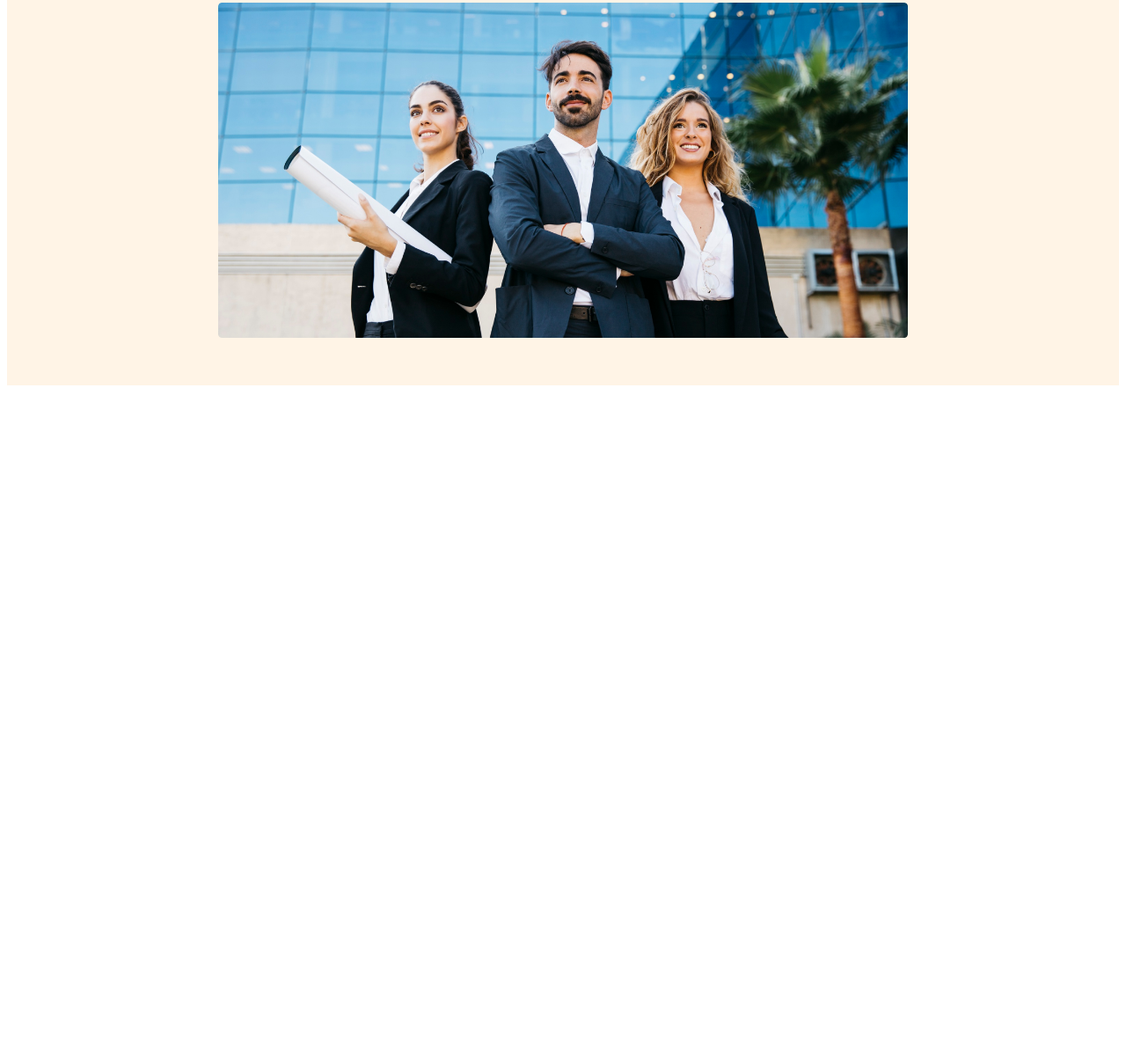
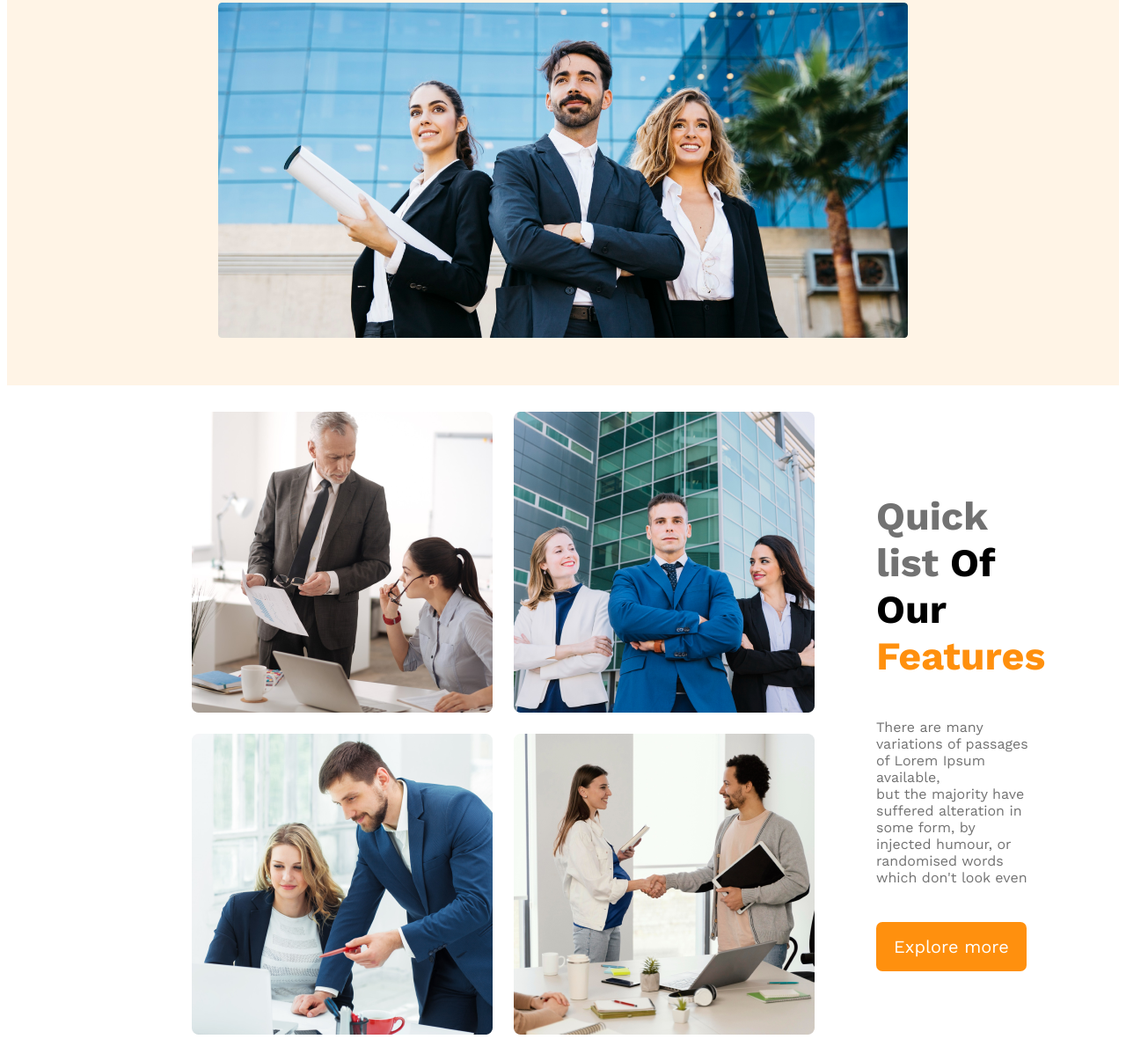
Before and after one commit to Rifazul-Islam/architects-website, a plain HTML site: page index.html in a window 1280 px wide. Shown: the part 580-1786 px from the top of the page at 88% size. Before the commit the page ends 1026 px from the top, so only its background shows below. Drawn offline with nearby package versions, Linux system fonts and the light colour scheme.

Commit message:
feature Item completed

```diff
--- a/index.html
+++ b/index.html
@@ -13,6 +13,7 @@
 <link href="https://fonts.googleapis.com/css2?family=Open+Sans:wght@400;700&family=Work+Sans:wght@400;500;600;700;800&display=swap" rel="stylesheet">
 </head>
 <body>
+    <!--Header section Start-->
     <header>
         <nav>
        <h3 class="nav-title">
@@ -28,7 +29,7 @@
           <banner class="banner-container">
             <div class="banner-content">
                 <h1 class="banner-title"> Brand New Group of Architects</h1>
-                 <p class="banner-description">There are many variations of
+                 <p class="text-light-gray">There are many variations of
                  passages of Lorem Ipsum available, but the majority have
                 suffered alteration in some form, by injected humour,
                 or randomised words which don't look even </p>
@@ -38,7 +39,36 @@
             <img src="images/banner.png" alt="">
           </banner>
     </header>
-      <main> </main>
+
+     <!--Header section end-->
+
+      <main>
+        <section class="teams-container">
+
+                <div class="teams-img-container">
+                  <img src="images/team1.png" alt="">
+                  <img src="images/team2.png" alt="">
+                  <img src="images/team3.png" alt="">
+                  <img src="images/team4.png" alt="">
+                </div>
+
+                <div class="teams-content">
+                  <h3 class="teams-title">
+                    <span class="primary">Quick list </span>
+                    Of Our <span class="text-primary"> Features </span>
+                 </h3>
+
+            <p class="text-light-gray">
+            There are many variations of passages of Lorem Ipsum available,
+               <br>
+             but the majority have suffered alteration in some form, by <br>
+            injected humour, or randomised words which don't look even</p>
+
+            <button class="btn-primary">Explore more</button>
+            </div>
+
+        </section>
+      </main>
       <footer> </footer>
 </body>
 </html>
--- a/styles/style.css
+++ b/styles/style.css
@@ -62,7 +62,7 @@ li a {
     color: #131313
 }
 
-.banner-description {
+.text-light-gray {
 
     font-size: 16px;
     color: #727272;
@@ -70,34 +70,95 @@ li a {
 }
 
 .banner-container img {
-
     width: 100%;
 }
 
+.primary{
+    color:#727272;
+}
+.text-primary{
+    color:#ff900E;
+}
 
-/* Media query style related */
+/* main style */
+
+main{
+    max-width:1440px;
+    margin: 30px 100px 30px 210px;
+
+
+ }
+
+ .teams-container{
+    display: flex;
+    align-items: center;
+ }
+
+ .teams-img-container{
+    display: grid;
+    grid-template-columns: repeat(2,1fr);
+    grid-gap: 1.5rem;
+ }
+
+ .teams-content{
+    padding-left: 70px;
+    padding-right: 70px;
+ }
+ .teams-title{
+    font-size: 2.8rem;
+ }
+
+
+
+
+ /* Media query style related */
 
 /* mobile Device for responsive */
 @media screen and (max-width:576px) {
 
     header {
-
         padding: 20px;
     }
 
-    nav {
+    nav,
+    .teams-container
+     {
         flex-direction: column;
     }
+
+    .teams-img-container{
+
+        grid-template-columns: repeat(1,1fr);
+    }
+    img{
+        width: 100%;
+    }
+    main{
+        margin: 0px;
+    }
+
+    .teams-content{
+        padding: 20px;
+    }
+
 }
 
 /* Medium devise for responsive */
 
 @media screen and (min-width:578px) and (max-width:980px) {
 
-    nav{
+    nav,
+    .teams-container{
         flex-direction: column;
     }
     header{
         padding: 50px;
     }
+
+    .teams-content{
+        padding: 0px;
+    }
+    main{
+            padding-right: 150px;
+    }
 }
```
